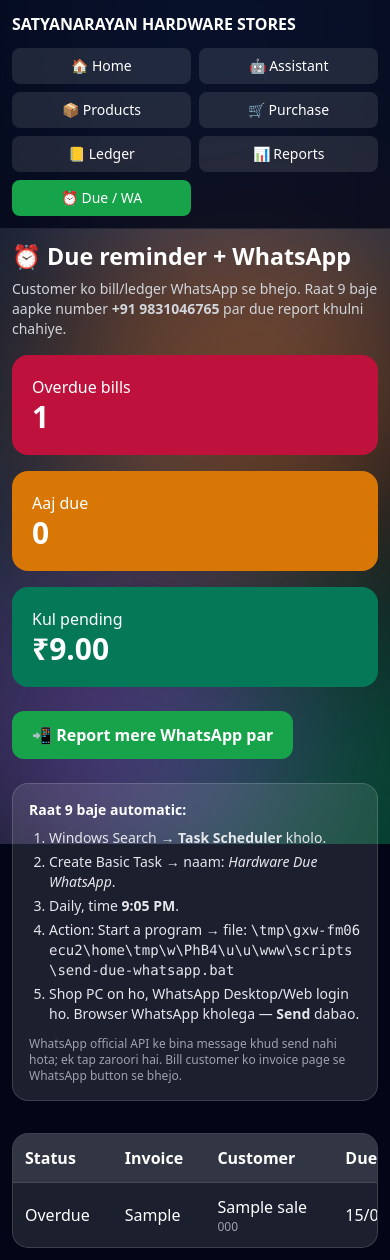
After one commit to ssunny00091-rgb/hardware-erp, a PHP site: page /hardware-erp/due-report.php in a window 390 px wide. The commit adds this page. Run offline with PHP 8.4, Linux system fonts and the light colour scheme; tables that the repository leaves empty hold one stand-in row (values such as "Sample post"); some libraries are stand-ins or nearby versions.

Commit message:
Add WhatsApp bill/ledger send and 9pm due-date report.
Click-to-chat (wa.me) sends sale bill or party ledger to the customer
mobile. Credit/partial sales store due_date. Owner report at +91
9831046765 lists overdue and due-today bills; Task Scheduler can open
the auto WhatsApp link after 9pm.

Co-authored-by: ssunny00091-rgb <ssunny00091-rgb@users.noreply.github.com>

```diff
--- a/api/sales.php
+++ b/api/sales.php
@@ -25,7 +25,7 @@ try {
 
         try {
             $stmt = $pdo->query(
-                'SELECT id, invoice_no, customer_name, mobile, total, received, ref_type, ref_name, sale_date, created_at
+                'SELECT id, invoice_no, customer_name, mobile, total, received, ref_type, ref_name, sale_date, due_date, created_at
                  FROM sales
                  ORDER BY COALESCE(sale_date, DATE(created_at)) DESC, id DESC
                  LIMIT 200'
--- a/config/config.php
+++ b/config/config.php
@@ -21,6 +21,7 @@ if (!isset($GLOBALS['APP_CONFIG']) || !is_array($GLOBALS['APP_CONFIG'])) {
             'mobile' => '9431875263, 9831046765',
             'email' => 'sunnynayak01@gmail.com',
             'gst' => '10ADTPN8807A1ZP',
+            'whatsapp' => getenv('OWNER_WHATSAPP') ?: '9831046765',
         ],
         'openrouter' => [
             'api_key' => (string) (getenv('OPENROUTER_API_KEY') ?: ''),
--- a/config/database.php
+++ b/config/database.php
@@ -6,6 +6,7 @@ require_once __DIR__ . '/bootstrap.php';
 require_once dirname(__DIR__) . '/includes/invoice.php';
 require_once dirname(__DIR__) . '/includes/commerce.php';
 require_once dirname(__DIR__) . '/includes/sales_ops.php';
+require_once dirname(__DIR__) . '/includes/whatsapp.php';
 
 function db(): PDO
 {
--- /dev/null
+++ b/due-report.php
@@ -0,0 +1,120 @@
+<?php
+
+declare(strict_types=1);
+
+require_once __DIR__ . '/config/database.php';
+
+$pageTitle = 'Due / WhatsApp';
+$activeNav = 'due';
+require __DIR__ . '/includes/header.php';
+
+$pdo = db();
+$config = require __DIR__ . '/config/config.php';
+$company = $config['company'];
+$owner = owner_whatsapp_number();
+$rows = due_sales_rows($pdo);
+$report = whatsapp_due_report_text($pdo, $company);
+$waOwner = whatsapp_url($owner, $report);
+$auto = isset($_GET['auto']);
+
+$h = static function ($value): string {
+    return htmlspecialchars((string) $value, ENT_QUOTES, 'UTF-8');
+};
+
+$overdue = 0;
+$todayDue = 0;
+$totalDue = 0.0;
+foreach ($rows as $row) {
+    $totalDue += (float) $row['due_amount'];
+    if ($row['status'] === 'overdue') {
+        $overdue++;
+    }
+    if ($row['status'] === 'today') {
+        $todayDue++;
+    }
+}
+?>
+
+<h1 class="mb-2 text-2xl font-bold sm:text-4xl">⏰ Due reminder + WhatsApp</h1>
+<p class="mb-4 text-sm text-gray-300">
+  Customer ko bill/ledger WhatsApp se bhejo. Raat 9 baje aapke number
+  <strong>+91 <?= $h(substr($owner, -10)) ?></strong> par due report khulni chahiye.
+</p>
+
+<div class="mb-6 grid grid-cols-1 gap-4 sm:grid-cols-3">
+  <article class="rounded-2xl bg-rose-700 p-5"><h3>Overdue bills</h3><p class="text-3xl font-bold"><?= (int) $overdue ?></p></article>
+  <article class="rounded-2xl bg-amber-600 p-5"><h3>Aaj due</h3><p class="text-3xl font-bold"><?= (int) $todayDue ?></p></article>
+  <article class="rounded-2xl bg-emerald-700 p-5"><h3>Kul pending</h3><p class="text-3xl font-bold">₹<?= $h(money($totalDue)) ?></p></article>
+</div>
+
+<div class="mb-6 flex flex-wrap gap-3">
+  <?php if ($waOwner !== ''): ?>
+    <a id="btn-wa-owner" class="rounded-xl bg-green-600 px-5 py-3 font-semibold" href="<?= $h($waOwner) ?>" target="_blank">📲 Report mere WhatsApp par</a>
+  <?php endif; ?>
+</div>
+
+<div class="mb-8 rounded-2xl border border-white/15 bg-white/10 p-4 text-sm text-gray-200">
+  <p class="font-semibold text-white">Raat 9 baje automatic:</p>
+  <ol class="mt-2 list-decimal space-y-1 pl-5">
+    <li>Windows Search → <strong>Task Scheduler</strong> kholo.</li>
+    <li>Create Basic Task → naam: <em>Hardware Due WhatsApp</em>.</li>
+    <li>Daily, time <strong>9:05 PM</strong>.</li>
+    <li>Action: Start a program → file:
+      <code class="break-all"><?= $h(str_replace('/', '\\', APP_ROOT . '/scripts/send-due-whatsapp.bat')) ?></code>
+    </li>
+    <li>Shop PC on ho, WhatsApp Desktop/Web login ho. Browser WhatsApp kholega — <strong>Send</strong> dabao.</li>
+  </ol>
+  <p class="mt-3 text-xs text-gray-400">WhatsApp official API ke bina message khud send nahi hota; ek tap zaroori hai. Bill customer ko invoice page se WhatsApp button se bhejo.</p>
+</div>
+
+<div class="table-scroll overflow-auto rounded-2xl border border-white/15 bg-white/10">
+  <table class="w-full text-left">
+    <thead class="bg-white/10">
+      <tr>
+        <th class="p-3">Status</th>
+        <th class="p-3">Invoice</th>
+        <th class="p-3">Customer</th>
+        <th class="p-3">Due date</th>
+        <th class="p-3 text-right">Due ₹</th>
+        <th class="p-3">WhatsApp</th>
+      </tr>
+    </thead>
+    <tbody>
+      <?php if ($rows === []): ?>
+        <tr><td class="p-4" colspan="6">Koi pending due nahi.</td></tr>
+      <?php else: ?>
+        <?php foreach ($rows as $row): ?>
+          <?php
+            $waCust = whatsapp_digits((string) ($row['mobile'] ?? '')) !== ''
+                ? app_url('invoice.php?id=' . (int) $row['id'] . '&whatsapp=1')
+                : '';
+            $st = (string) $row['status'];
+            $stLabel = $st === 'overdue' ? 'Overdue' : ($st === 'today' ? 'Aaj' : ($st === 'upcoming' ? 'Upcoming' : 'Open'));
+            ?>
+          <tr class="border-t border-white/10">
+            <td class="p-3"><?= $h($stLabel) ?></td>
+            <td class="p-3"><?= $h((string) $row['invoice_no']) ?></td>
+            <td class="p-3"><?= $h((string) ($row['customer_name'] ?? '')) ?><div class="text-xs text-gray-400"><?= $h((string) ($row['mobile'] ?? '')) ?></div></td>
+            <td class="p-3"><?= !empty($row['due_date']) ? $h(format_display_date($row['due_date'])) : '—' ?></td>
+            <td class="p-3 text-right">₹<?= $h(money((float) $row['due_amount'])) ?></td>
+            <td class="p-3">
+              <?php if ($waCust !== ''): ?>
+                <a class="rounded bg-green-600 px-3 py-1 text-white" href="<?= $h($waCust) ?>" target="_blank">Bill WA</a>
+              <?php else: ?>
+                <span class="text-xs text-gray-400">mobile nahi</span>
+              <?php endif; ?>
+            </td>
+          </tr>
+        <?php endforeach; ?>
+      <?php endif; ?>
+    </tbody>
+  </table>
+</div>
+
+<?php if ($auto && $waOwner !== ''): ?>
+<script>
+  window.location.href = <?= json_encode($waOwner, JSON_UNESCAPED_SLASHES) ?>;
+</script>
+<?php endif; ?>
+
+<?php require __DIR__ . '/includes/footer.php'; ?>
--- a/includes/commerce.php
+++ b/includes/commerce.php
@@ -75,6 +75,7 @@ function ensure_commerce_schema(PDO $pdo): void
         "ALTER TABLE purchases ADD COLUMN supplier_party_id INT UNSIGNED NULL",
         "ALTER TABLE purchases ADD COLUMN paid DECIMAL(12,2) NULL",
         "ALTER TABLE sales ADD COLUMN sale_date DATE NULL",
+        "ALTER TABLE sales ADD COLUMN due_date DATE NULL",
     ];
     foreach ($alters as $sql) {
         try {
--- a/includes/header.php
+++ b/includes/header.php
@@ -50,6 +50,7 @@ $activeNav = $activeNav ?? 'home';
         <a href="<?= htmlspecialchars(app_url('purchase.php'), ENT_QUOTES, 'UTF-8') ?>" class="rounded-lg px-3 py-2 text-center text-sm <?= $activeNav === 'purchase' ? 'bg-green-600' : 'bg-white/10 hover:bg-white/20' ?>">🛒 Purchase</a>
         <a href="<?= htmlspecialchars(app_url('ledger.php'), ENT_QUOTES, 'UTF-8') ?>" class="rounded-lg px-3 py-2 text-center text-sm <?= $activeNav === 'ledger' ? 'bg-green-600' : 'bg-white/10 hover:bg-white/20' ?>">📒 Ledger</a>
         <a href="<?= htmlspecialchars(app_url('reports.php'), ENT_QUOTES, 'UTF-8') ?>" class="rounded-lg px-3 py-2 text-center text-sm <?= $activeNav === 'reports' ? 'bg-green-600' : 'bg-white/10 hover:bg-white/20' ?>">📊 Reports</a>
+        <a href="<?= htmlspecialchars(app_url('due-report.php'), ENT_QUOTES, 'UTF-8') ?>" class="rounded-lg px-3 py-2 text-center text-sm <?= $activeNav === 'due' ? 'bg-green-600' : 'bg-white/10 hover:bg-white/20' ?>">⏰ Due / WA</a>
       </div>
     </div>
   </nav>
--- a/includes/sales_ops.php
+++ b/includes/sales_ops.php
@@ -33,6 +33,13 @@ function sale_payload(array $body): array
         ? $grandTotal
         : (float) $receivedRaw;
     $saleDate = parse_sale_date($body['sale_date'] ?? '');
+    $dueDate = null;
+    if ($received + 0.009 < $grandTotal) {
+        $dueRaw = trim((string) ($body['due_date'] ?? ''));
+        $dueDate = $dueRaw !== ''
+            ? parse_sale_date($dueRaw)
+            : date('Y-m-d', strtotime($saleDate . ' +7 days') ?: time());
+    }
 
     return compact(
         'valid',
@@ -45,7 +52,8 @@ function sale_payload(array $body): array
         'refMobile',
         'grandTotal',
         'received',
-        'saleDate'
+        'saleDate',
+        'dueDate'
     );
 }
 
@@ -85,6 +93,7 @@ function persist_sale_header(PDO $pdo, array $data, ?int $saleId, ?string $invoi
         'ref_name' => $data['refName'] !== '' ? $data['refName'] : null,
         'customer_party_id' => $customerPartyId,
         'sale_date' => $data['saleDate'],
+        'due_date' => $data['dueDate'] ?? null,
         'created_at' => $data['saleDate'] . ' ' . date('H:i:s'),
     ];
 
@@ -118,6 +127,8 @@ function persist_sale_header(PDO $pdo, array $data, ?int $saleId, ?string $invoi
         $no = generate_invoice_number($pdo);
         $inserted = false;
         $attempts = [
+            'INSERT INTO sales (invoice_no, customer_id, customer_name, mobile, address, gst, total, received, line_items, ref_type, ref_party_id, ref_name, customer_party_id, sale_date, due_date, created_at)
+             VALUES (:invoice_no, :customer_id, :customer_name, :mobile, :address, :gst, :total, :received, :line_items, :ref_type, :ref_party_id, :ref_name, :customer_party_id, :sale_date, :due_date, :created_at)',
             'INSERT INTO sales (invoice_no, customer_id, customer_name, mobile, address, gst, total, received, line_items, ref_type, ref_party_id, ref_name, customer_party_id, sale_date, created_at)
              VALUES (:invoice_no, :customer_id, :customer_name, :mobile, :address, :gst, :total, :received, :line_items, :ref_type, :ref_party_id, :ref_name, :customer_party_id, :sale_date, :created_at)',
             'INSERT INTO sales (invoice_no, customer_id, customer_name, mobile, address, gst, total, received, line_items, ref_type, ref_party_id, ref_name, customer_party_id, created_at)
@@ -138,7 +149,7 @@ function persist_sale_header(PDO $pdo, array $data, ?int $saleId, ?string $invoi
                     'gst' => $data['gst'],
                     'total' => $data['grandTotal'],
                 ];
-                foreach (['received', 'line_items', 'ref_type', 'ref_party_id', 'ref_name', 'customer_party_id', 'sale_date', 'created_at'] as $col) {
+                foreach (['received', 'line_items', 'ref_type', 'ref_party_id', 'ref_name', 'customer_party_id', 'sale_date', 'due_date', 'created_at'] as $col) {
                     if (str_contains($sql, ':' . $col)) {
                         $payload[$col] = $fields[$col];
                     }
--- /dev/null
+++ b/includes/whatsapp.php
@@ -0,0 +1,265 @@
+<?php
+
+declare(strict_types=1);
+
+function owner_whatsapp_number(): string
+{
+    $config = require dirname(__DIR__) . '/config/config.php';
+    $raw = (string) ($config['company']['whatsapp'] ?? $config['company']['owner_whatsapp'] ?? '9831046765');
+    return whatsapp_digits($raw);
+}
+
+function whatsapp_digits(string $phone): string
+{
+    $n = preg_replace('/\D+/', '', $phone) ?? '';
+    if ($n === '') {
+        return '';
+    }
+    if (strlen($n) === 10) {
+        return '91' . $n;
+    }
+    if (strlen($n) === 11 && str_starts_with($n, '0')) {
+        return '91' . substr($n, 1);
+    }
+    if (strlen($n) === 12 && str_starts_with($n, '91')) {
+        return $n;
+    }
+    if (strlen($n) > 12 && str_starts_with($n, '91')) {
+        return substr($n, 0, 12);
+    }
+    return $n;
+}
+
+function whatsapp_url(string $phone, string $text): string
+{
+    $n = whatsapp_digits($phone);
+    if ($n === '') {
+        return '';
+    }
+    if (strlen($text) > 3500) {
+        $text = substr($text, 0, 3400) . "\n\n...baaki detail shop software mein hai.";
+    }
+    return 'https://wa.me/' . $n . '?text=' . rawurlencode($text);
+}
+
+function whatsapp_inr(float $n): string
+{
+    return 'Rs ' . money($n);
+}
+
+function whatsapp_invoice_text(array $company, array $sale, array $items): string
+{
+    $name = (string) ($company['name'] ?? 'Hardware Store');
+    $inv = (string) ($sale['invoice_no'] ?? '');
+    $party = (string) (($sale['customer_name'] ?? '') !== '' ? $sale['customer_name'] : 'Customer');
+    $date = format_display_date($sale['sale_date'] ?? $sale['created_at'] ?? '');
+    $grand = (float) ($sale['total'] ?? 0);
+    $received = isset($sale['received']) && $sale['received'] !== null && $sale['received'] !== ''
+        ? (float) $sale['received']
+        : $grand;
+    $due = max(0, $grand - $received);
+    $dueDate = trim((string) ($sale['due_date'] ?? ''));
+
+    $lines = [
+        '*' . $name . '*',
+        'Tax Invoice',
+        'Invoice: ' . $inv,
+        'Date: ' . $date,
+        'Customer: ' . $party,
+    ];
+    if (!empty($sale['mobile'])) {
+        $lines[] = 'Mobile: ' . $sale['mobile'];
+    }
+    $lines[] = '';
+    $i = 1;
+    foreach ($items as $item) {
+        if (!is_array($item)) {
+            continue;
+        }
+        $pname = (string) ($item['product_name'] ?? $item['name'] ?? '');
+        $qty = $item['qty'] ?? '';
+        $unit = (string) ($item['unit'] ?? '');
+        $total = (float) ($item['total'] ?? 0);
+        $color = trim((string) ($item['color_code'] ?? $item['color'] ?? ''));
+        $bit = $i . '. ' . $pname;
+        if ($color !== '') {
+            $bit .= ' (' . $color . ')';
+        }
+        $bit .= '  ' . $qty . ' ' . $unit . ' = ' . whatsapp_inr($total);
+        $lines[] = $bit;
+        $i++;
+    }
+    $lines[] = '';
+    $lines[] = '*Total: ' . whatsapp_inr($grand) . '*';
+    $lines[] = 'Received: ' . whatsapp_inr($received);
+    $lines[] = 'Due: ' . whatsapp_inr($due);
+    if ($due > 0.009 && $dueDate !== '') {
+        $lines[] = 'Due date: ' . format_display_date($dueDate);
+    }
+    $lines[] = '';
+    $lines[] = 'Phone: ' . (string) ($company['mobile'] ?? '');
+    $lines[] = 'Dhanyavaad!';
+    return implode("\n", $lines);
+}
+
+function whatsapp_ledger_text(array $company, array $ledger): string
+{
+    $party = $ledger['party'] ?? [];
+    $name = (string) ($party['name'] ?? 'Party');
+    $shop = (string) ($company['name'] ?? 'Hardware Store');
+    $lines = [
+        '*' . $shop . '*',
+        'Ledger / Hisaab — ' . $name,
+        'Date: ' . date('d/m/Y'),
+        '',
+        'Debit: ' . whatsapp_inr((float) ($ledger['debit'] ?? 0)),
+        'Credit: ' . whatsapp_inr((float) ($ledger['credit'] ?? 0)),
+        '*Balance: ' . whatsapp_inr((float) ($ledger['balance'] ?? 0)) . '*',
+        '',
+    ];
+    $entries = is_array($ledger['entries'] ?? null) ? $ledger['entries'] : [];
+    $slice = array_slice($entries, -12);
+    foreach ($slice as $e) {
+        if (!is_array($e)) {
+            continue;
+        }
+        $lines[] = format_display_date($e['entry_date'] ?? $e['date'] ?? '') . '  '
+            . (string) ($e['particulars'] ?? '') . '  Dr '
+            . whatsapp_inr((float) ($e['debit'] ?? 0)) . ' / Cr '
+            . whatsapp_inr((float) ($e['credit'] ?? 0));
+    }
+    $lines[] = '';
+    $lines[] = 'Phone: ' . (string) ($company['mobile'] ?? '');
+    return implode("\n", $lines);
+}
+
+function due_sales_rows(PDO $pdo): array
+{
+    $dateSql = 'COALESCE(s.sale_date, DATE(s.created_at))';
+    try {
+        $sql = "SELECT s.id, s.invoice_no, s.customer_name, s.mobile, s.total,
+                       COALESCE(s.received, s.total) AS received,
+                       s.due_date, $dateSql AS bill_date
+                FROM sales s
+                WHERE (s.total - COALESCE(s.received, s.total)) > 0.009
+                ORDER BY COALESCE(s.due_date, $dateSql) ASC, s.id ASC
+                LIMIT 80";
+        $rows = $pdo->query($sql)->fetchAll() ?: [];
+    } catch (Throwable $e) {
+        try {
+            $rows = $pdo->query(
+                "SELECT s.id, s.invoice_no, s.customer_name, s.mobile, s.total,
+                        COALESCE(s.received, s.total) AS received,
+                        $dateSql AS bill_date
+                 FROM sales s
+                 WHERE (s.total - COALESCE(s.received, s.total)) > 0.009
+                 ORDER BY s.id ASC
+                 LIMIT 80"
+            )->fetchAll() ?: [];
+        } catch (Throwable $e2) {
+            $rows = $pdo->query(
+                'SELECT s.id, s.invoice_no, s.customer_name, s.mobile, s.total
+                 FROM sales s ORDER BY s.id DESC LIMIT 40'
+            )->fetchAll() ?: [];
+        }
+    }
+    $out = [];
+    $today = date('Y-m-d');
+    foreach ($rows as $row) {
+        $total = (float) ($row['total'] ?? 0);
+        $received = isset($row['received']) ? (float) $row['received'] : $total;
+        $due = max(0, $total - $received);
+        if ($due <= 0.009) {
+            continue;
+        }
+        $dueDate = trim((string) ($row['due_date'] ?? ''));
+        $status = 'open';
+        if ($dueDate !== '') {
+            if ($dueDate < $today) {
+                $status = 'overdue';
+            } elseif ($dueDate === $today) {
+                $status = 'today';
+            } else {
+                $status = 'upcoming';
+            }
+        }
+        $row['due_amount'] = $due;
+        $row['status'] = $status;
+        $out[] = $row;
+    }
+    return $out;
+}
+
+function whatsapp_due_report_text(PDO $pdo, array $company): string
+{
+    $shop = (string) ($company['name'] ?? 'Hardware Store');
+    $rows = due_sales_rows($pdo);
+    $overdue = [];
+    $today = [];
+    $upcoming = [];
+    $open = [];
+    $sum = 0.0;
+    foreach ($rows as $row) {
+        $sum += (float) $row['due_amount'];
+        if ($row['status'] === 'overdue') {
+            $overdue[] = $row;
+        } elseif ($row['status'] === 'today') {
+            $today[] = $row;
+        } elseif ($row['status'] === 'upcoming') {
+            $upcoming[] = $row;
+        } else {
+            $open[] = $row;
+        }
+    }
+
+    $line = static function (array $row): string {
+        $dueOn = !empty($row['due_date']) ? format_display_date($row['due_date']) : 'date nahi';
+        return '- Inv ' . ($row['invoice_no'] ?? '') . '  '
+            . ($row['customer_name'] ?? '') . '  '
+            . whatsapp_inr((float) $row['due_amount'])
+            . '  due ' . $dueOn
+            . (!empty($row['mobile']) ? '  ' . $row['mobile'] : '');
+    };
+
+    $lines = [
+        '*' . $shop . '*',
+        'Raat 9 baje Due Report — ' . date('d/m/Y'),
+        '',
+        '*Kul pending: ' . whatsapp_inr($sum) . '*  (' . count($rows) . ' bills)',
+        '',
+    ];
+    $blocks = [
+        ['OVERDUE (date nikal gayi)', $overdue],
+        ['AAJ DUE', $today],
+        ['Aane wale', array_slice($upcoming, 0, 12)],
+        ['Udhaar (due date nahi)', array_slice($open, 0, 12)],
+    ];
+    foreach ($blocks as [$title, $list]) {
+        if ($list === []) {
+            continue;
+        }
+        $lines[] = '*' . $title . '*';
+        foreach ($list as $row) {
+            $lines[] = $line($row);
+        }
+        $lines[] = '';
+    }
+
+    try {
+        $low = $pdo->query(
+            'SELECT product_name, stock FROM products WHERE stock <= 5 ORDER BY stock ASC, product_name ASC LIMIT 12'
+        )->fetchAll() ?: [];
+        if ($low) {
+            $lines[] = '*Low stock*';
+            foreach ($low as $p) {
+                $lines[] = '- ' . ($p['product_name'] ?? '') . '  stock ' . ($p['stock'] ?? '');
+            }
+        }
+    } catch (Throwable $e) {
+        // ignore
+    }
+
+    $lines[] = '';
+    $lines[] = 'Yeh auto reminder aapke WhatsApp par hai.';
+    return implode("\n", $lines);
+}
--- a/sql/schema.sql
+++ b/sql/schema.sql
@@ -44,6 +44,7 @@ CREATE TABLE IF NOT EXISTS sales (
   ref_name VARCHAR(255) DEFAULT NULL,
   customer_party_id INT UNSIGNED DEFAULT NULL,
   sale_date DATE DEFAULT NULL,
+  due_date DATE DEFAULT NULL,
   created_at TIMESTAMP DEFAULT CURRENT_TIMESTAMP,
   UNIQUE KEY uniq_sales_invoice (invoice_no),
   KEY idx_sales_created (created_at),
```
Also changed, not shown: index.php (+24 -0 lines), invoice.php (+21 -0 lines), ledger-print.php (+17 -0 lines), ledger.php (+10 -0 lines), 1 other file.
